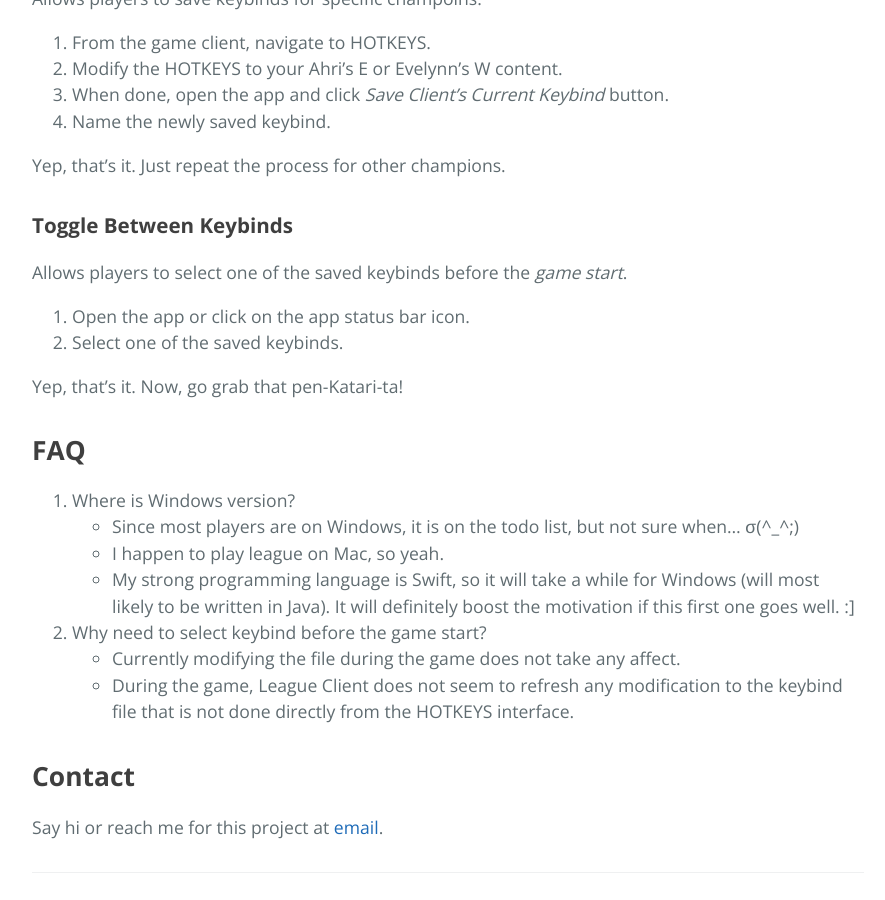
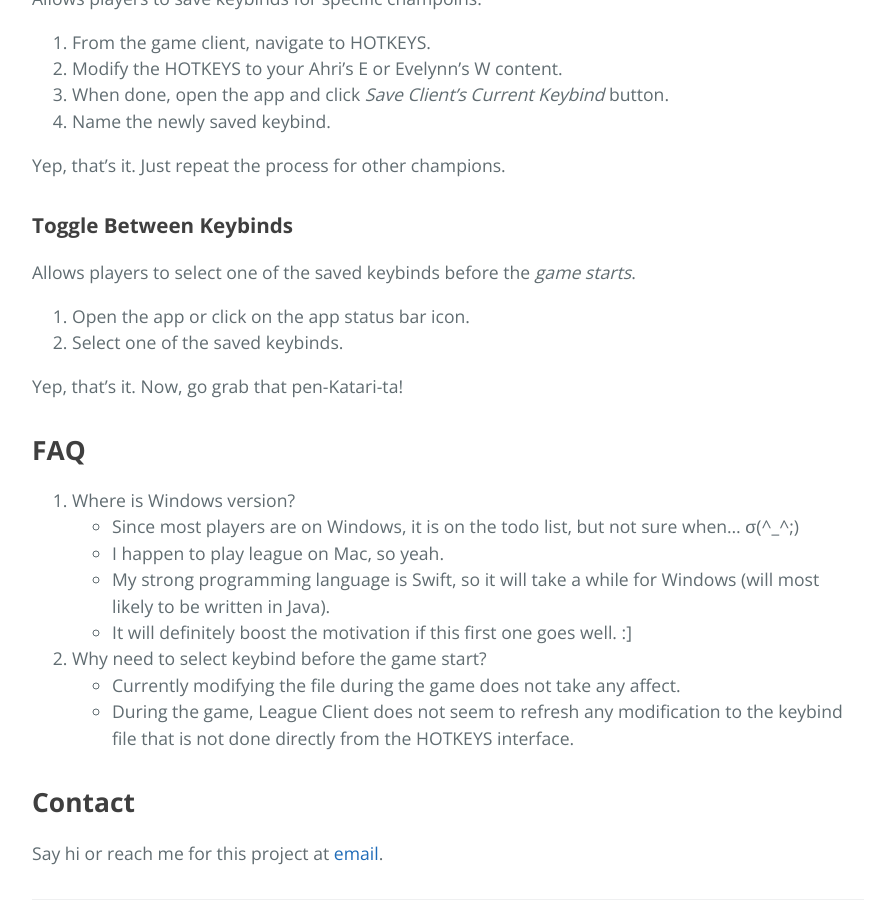
Before and after one commit to bdaralan/LeagueOfLegendsKeybind, a Jekyll site: the page built from README.md, in a window 1280 px wide and 900 px high, scrolled down 1017 px. Shown: the whole window, without its empty margins (192-1077 px from the left). Built offline with Jekyll 4.4.1, drawn with Linux system fonts in a browser that asks for light colours; our own code applies the rules of GitHub Pages for plain Markdown files; the repository's description, which GitHub fills in, is left out.

Commit message:
Update readme. Move binary file to git release

```diff
--- a/README.md
+++ b/README.md
@@ -19,7 +19,7 @@
 
 ### Toggle Between Keybinds
 
-Allows players to select one of the saved keybinds before the *game start*.
+Allows players to select one of the saved keybinds before the *game starts*.
 
 1. Open the app or click on the app status bar icon.
 2. Select one of the saved keybinds.
@@ -31,7 +31,8 @@
 1. Where is Windows version?
     - Since most players are on Windows, it is on the todo list, but not sure when... σ(^_^;)
     - I happen to play league on Mac, so yeah.
-    - My strong programming language is Swift, so it will take a while for Windows (will most likely to be written in Java). It will definitely boost the motivation if this first one goes well. :]
+    - My strong programming language is Swift, so it will take a while for Windows (will most likely to be written in Java).
+    - It will definitely boost the motivation if this first one goes well. :]
 2. Why need to select keybind before the game start?
     - Currently modifying the file during the game does not take any affect.
     - During the game, League Client does not seem to refresh any modification to the keybind file that is not done directly from the HOTKEYS interface.
--- a/_config.yml
+++ b/_config.yml
@@ -1,8 +1,8 @@
 theme: jekyll-theme-cayman
 title: League of Legends Keybind
 logo: /assets/img/logo.png
+google_analytics: UA-130183635-1
 show_downloads: true
-google_analytics: UA-130183635-1
 github:
-  mac-os-url: https://github.com/iDara09/LeagueOfLegendsKeybind/blob/gh-pages/archive/LoLKeybind.app.zip?raw=true
-  windows-os-url: https://idara09.github.io/LeagueOfLegendsKeybind/#faq
+  mac-os-download-url: https://github.com/iDara09/LeagueOfLegendsKeybind/releases/download/v1.0.0/LoLKeybind.app.zip
+  windows-os-download-url: https://idara09.github.io/LeagueOfLegendsKeybind/#faq
--- a/_layouts/default.html
+++ b/_layouts/default.html
@@ -30,8 +30,8 @@
         <a href="{{ site.github.repository_url }}" class="btn">View on GitHub</a>
       {% endif %}
       {% if site.show_downloads %}
-        <a href="{{ site.github.mac-os-url }}" class="btn">macOS .zip</a>
-        <a href="{{ site.github.windows-os-url }}" class="btn">Windows (Coming Soon)</a>
+        <a href="{{ site.github.mac-os-download-url }}" class="btn">macOS .zip</a>
+        <a href="{{ site.github.windows-os-download-url }}" class="btn">Windows (Coming Soon)</a>
       {% endif %}
     </header>
 
```
Also changed, not shown: 1 other file.
